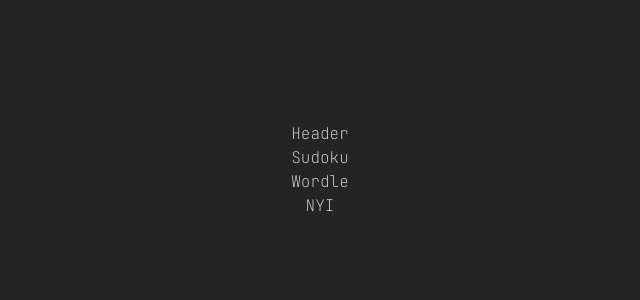
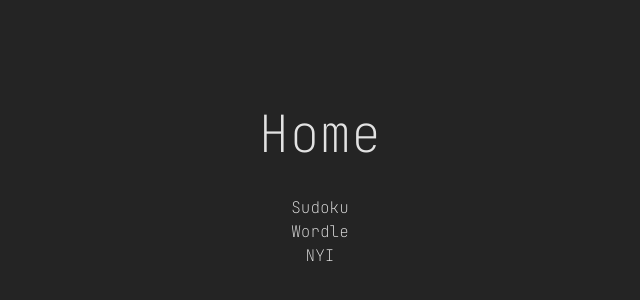
Before and after one commit to dunderhugo/sjolle, a React (Vite) app in the folder client/: page / in a window 1280 px wide. Shown: the part 230-530 px from the top of the page, without its empty margins (320-960 px from the left). Built offline with nearby package versions, Linux system fonts and the light colour scheme.

Commit message:
Header component

```diff
--- a/client/src/components/Header/Header.jsx
+++ b/client/src/components/Header/Header.jsx
@@ -1,11 +1,9 @@
 import styles from "./Header.module.css"
 
-function Header(){
+function Header({gamesName = ""}){
     return(
         <>
-        <div>
-            Header
-        </div>
+        <h1 className={styles.title}>{gamesName}</h1>
         </>
     )
 }
--- a/client/src/pages/HomePage/HomePage.jsx
+++ b/client/src/pages/HomePage/HomePage.jsx
@@ -8,7 +8,8 @@
     return(
 
         <>
-        <Header/>
+        <Header
+        gamesName='Home'/>
 
             <div className={styles.navContainer}>
                 <div className={styles.navBtn}>Sudoku</div>
--- a/client/src/pages/HomePage/HomePage.module.css
+++ b/client/src/pages/HomePage/HomePage.module.css
@@ -1,5 +1,7 @@
 
 
-.container{
-
+Header{
+    position: relative;
+    top: 0;
+    left: 0;
 }
--- a/client/src/pages/Sudoku/Sudoku.jsx
+++ b/client/src/pages/Sudoku/Sudoku.jsx
@@ -1,5 +1,6 @@
 import Cell from './Cell';
 import styles from './Sudoku.module.css';
+import Header from '../../components/Header/Header';
 import { useEffect, useState,  } from 'react';
 
 function Sudoku() {
@@ -110,7 +111,8 @@
 
     return (
         <div className={styles.container}  tabIndex={0} onKeyDown={handleKeyDown}>
-            <h1 className={styles.title}>Sudoku</h1>
+            <Header gamesName='Sudoku'/>
+
             <h2>Difficulty: {difficulty}</h2>
 
             <div className={styles.puzzle}>
```
